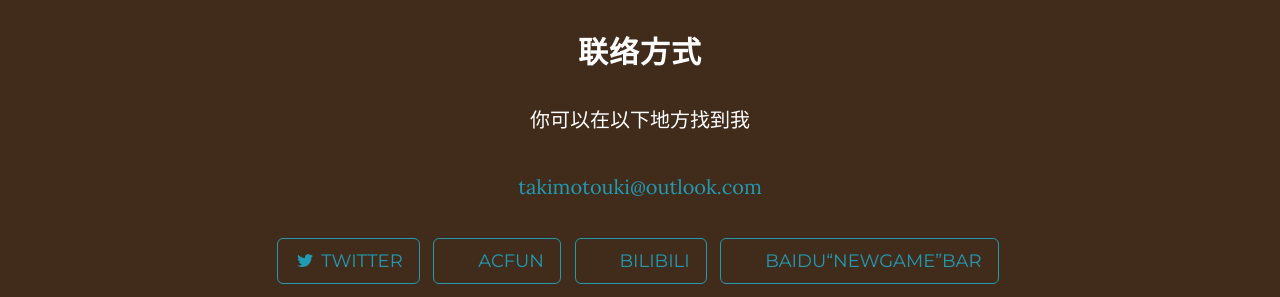
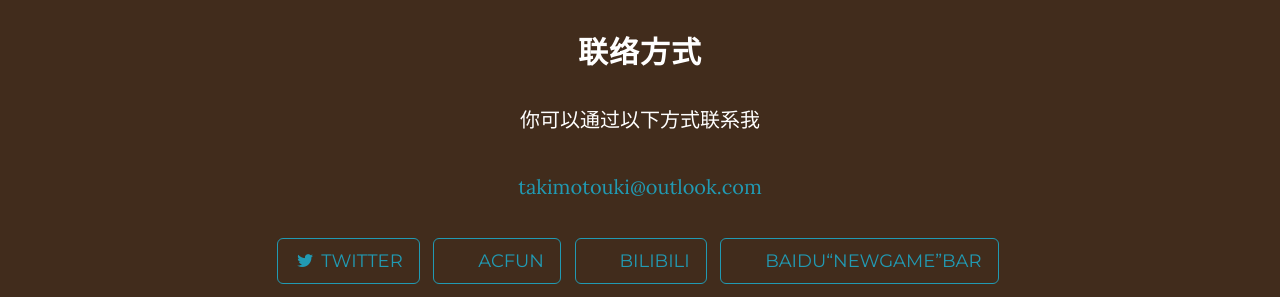
Before and after one commit to TakimotoUki/takimotouki.github.io, a Jekyll site: the page built from index.html, in a window 1280 px wide and 900 px high, scrolled down 1193 px. Shown: the part 398-695 px from the top of the window. Built offline with Jekyll 4.4.1, drawn with Linux system fonts in a browser that asks for light colours.

Commit message:
Update contact.html

```diff
--- a/_includes/contact.html
+++ b/_includes/contact.html
@@ -3,7 +3,7 @@
         <div class="row">
             <div class="col-lg-8 col-lg-offset-2">
                 <h2>联络方式</h2>
-                <p>你可以在以下地方找到我</p>
+                <p>你可以通过以下方式联系我</p>
                 <p><a href="mailto:{{ site.email }}">{{ site.email }}</a>
                 </p>
                 <ul class="list-inline banner-social-buttons">
```
